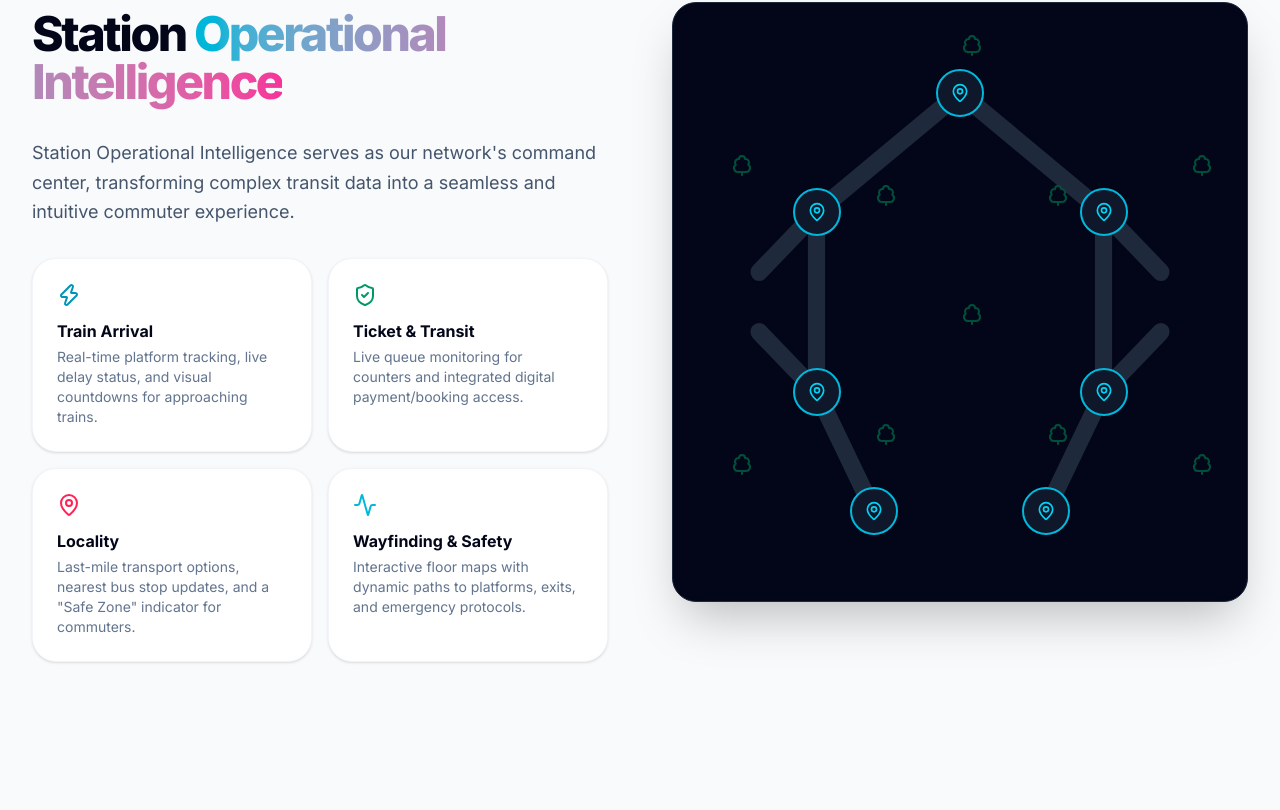
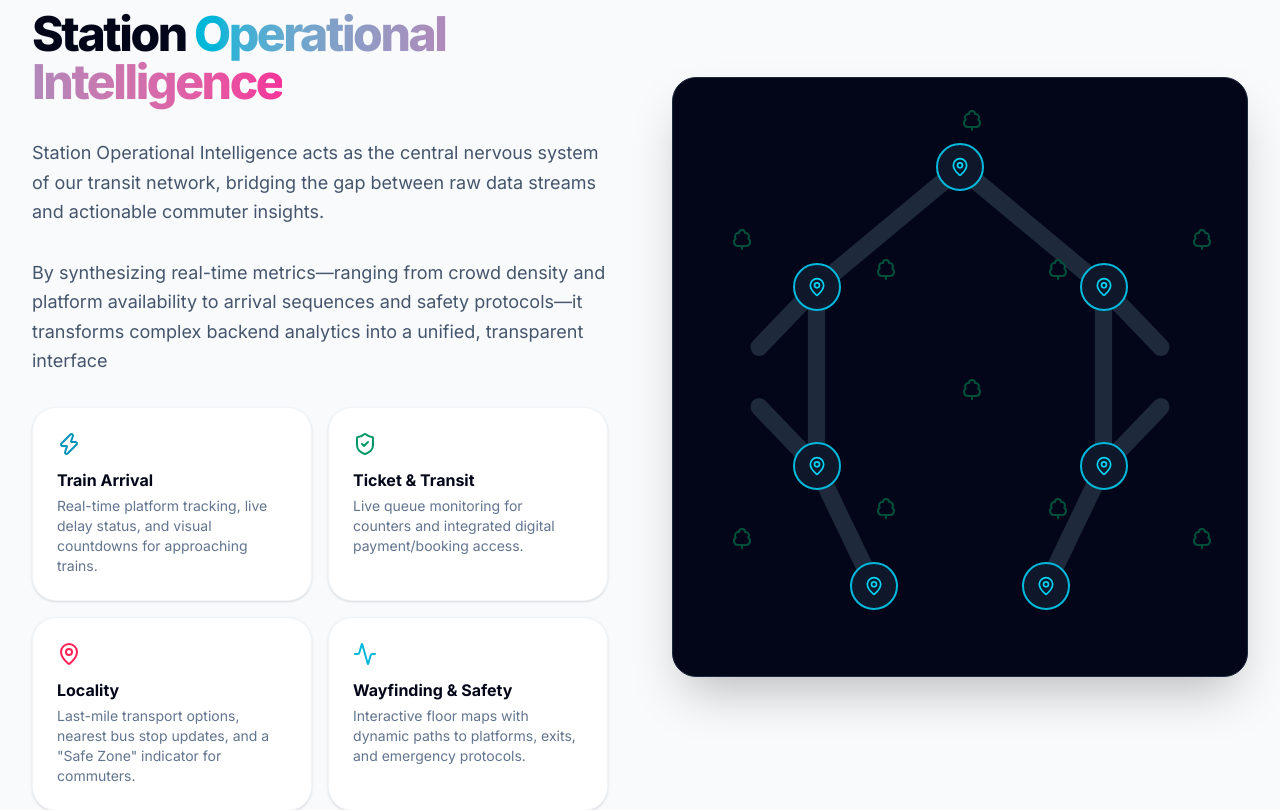
Before and after one commit to Vibhav11Krishna/Metro-Mitra, a Next.js app: page / in a window 1280 px wide. Shown: the part 3990-4800 px from the top of the page. Built offline with nearby package versions, Linux system fonts and the light colour scheme.

Commit message:
station operational intelligence page fixed

```diff
--- a/components/stations/StationSection.tsx
+++ b/components/stations/StationSection.tsx
@@ -1,16 +1,15 @@
 "use client";
 import { useState } from "react";
-import { useRouter } from "next/navigation";
-import { MapPin, TreeDeciduous, Zap, ShieldCheck, Activity, X } from "lucide-react";
+import { MapPin, TreeDeciduous, Zap, ShieldCheck, Activity, X, Utensils, Bath, Bus, Route, Clock, CreditCard, Layers3, Info } from "lucide-react";
 
 const stations = [
-  { id: "patna-junction", name: "Patna Junction", x: 50, y: 15, floors: 3, nextArrival: "2 mins", ticketFair: "₹20", route: "Line A ", nextStation: "Vikas Bhawan", crowdDensity: "High" },
-  { id: "vikas-bhawan", name: "Vikas Bhawan", x: 25, y: 35, floors: 2, nextArrival: "5 mins", ticketFair: "₹15", route: "Line D ", nextStation: "Patna Zoo", crowdDensity: "Moderate" },
-  { id: "gandhi-maidan", name: "Gandhi Maidan", x: 75, y: 35, floors: 4, nextArrival: "1 min", ticketFair: "₹25", route: "Line B ", nextStation: "Raja Bazar", crowdDensity: "Very High" },
-  { id: "patna-zoo", name: "Patna Zoo", x: 25, y: 65, floors: 2, nextArrival: "8 mins", ticketFair: "₹15", route: "Line A ", nextStation: "Jagdeopath", crowdDensity: "Low" },
-  { id: "raja-bazar", name: "Raja Bazar", x: 75, y: 65, floors: 3, nextArrival: "4 mins", ticketFair: "₹20", route: "Line C ", nextStation: "RPS More", crowdDensity: "Moderate" },
-  { id: "jagdeopath", name: "Jagdeopath", x: 35, y: 85, floors: 2, nextArrival: "10 mins", ticketFair: "₹10", route: "Line A ", nextStation: "End of Line", crowdDensity: "Low" },
-  { id: "rps-more", name: "RPS More", x: 65, y: 85, floors: 2, nextArrival: "7 mins", ticketFair: "₹15", route: "Line B ", nextStation: "End of Line", crowdDensity: "Moderate" },
+  { id: "patna-junction", name: "Patna Junction", x: 50, y: 15, floors: 3, nextArrival: "2 mins", ticketFair: "₹20", route: "Line A ", nextStation: "Vikas Bhawan", crowdDensity: "High", foodCourt: "Available", washroom: "Available", transport: "Bus, Auto" },
+  { id: "vikas-bhawan", name: "Vikas Bhawan", x: 25, y: 35, floors: 2, nextArrival: "5 mins", ticketFair: "₹15", route: "Line D ", nextStation: "Patna Zoo", crowdDensity: "Moderate", foodCourt: "Not Available", washroom: "Available", transport: "Auto" },
+  { id: "gandhi-maidan", name: "Gandhi Maidan", x: 75, y: 35, floors: 4, nextArrival: "1 min", ticketFair: "₹25", route: "Line B ", nextStation: "Raja Bazar", crowdDensity: "Very High", foodCourt: "Available", washroom: "Available", transport: "Bus, Auto" },
+  { id: "patna-zoo", name: "Patna Zoo", x: 25, y: 65, floors: 2, nextArrival: "8 mins", ticketFair: "₹15", route: "Line A ", nextStation: "Jagdeopath", crowdDensity: "Low", foodCourt: "Not Available", washroom: "Available", transport: "Auto" },
+  { id: "raja-bazar", name: "Raja Bazar", x: 75, y: 65, floors: 3, nextArrival: "4 mins", ticketFair: "₹20", route: "Line C ", nextStation: "RPS More", crowdDensity: "Moderate", foodCourt: "Available", washroom: "Available", transport: "Bus, Taxi" },
+  { id: "jagdeopath", name: "Jagdeopath", x: 35, y: 85, floors: 2, nextArrival: "10 mins", ticketFair: "₹10", route: "Line A ", nextStation: "End of Line", crowdDensity: "Low", foodCourt: "Not Available", washroom: "Not Available", transport: "Auto" },
+  { id: "rps-more", name: "RPS More", x: 65, y: 85, floors: 2, nextArrival: "7 mins", ticketFair: "₹15", route: "Line B ", nextStation: "End of Line", crowdDensity: "Moderate", foodCourt: "Available", washroom: "Available", transport: "Bus, Auto" },
 ];
 
 const trackPath = `M 50 15 L 25 35 M 50 15 L 75 35 M 25 35 L 25 65 M 75 35 L 75 65 M 25 65 L 35 85 M 75 65 L 65 85 M 25 35 L 15 45 M 75 35 L 85 45 M 25 65 L 15 55 M 75 65 L 85 55`;
@@ -22,137 +21,58 @@ const trees = [
 ];
 
 export default function StationSection() {
-  const router = useRouter();
   const [hoveredStation, setHoveredStation] = useState<string | null>(null);
   const [activeStation, setActiveStation] = useState<typeof stations[0] | null>(null);
 
   return (
     <section id="stations" className="py-24 px-8 bg-slate-50 relative">
       <div className="max-w-7xl mx-auto grid lg:grid-cols-2 gap-16 items-center">
-
         {activeStation && (
           <div className="fixed inset-0 z-50 flex items-center justify-center p-4 bg-slate-950/60 backdrop-blur-sm animate-in fade-in duration-200">
             <div className="bg-white p-8 rounded-3xl max-w-sm w-full relative shadow-2xl">
-      <button
-        onClick={() => setActiveStation(null)}
-        className="absolute top-4 right-4 p-2 hover:bg-slate-100 rounded-full transition-colors"
-      >
-        <X size={20} />
-      </button>
-
+              <button onClick={() => setActiveStation(null)} className="absolute top-4 right-4 p-2 hover:bg-slate-100 rounded-full transition-colors"><X size={20} /></button>
               <h3 className="text-2xl font-bold text-slate-950 mb-6">{activeStation.name}</h3>
 
               <div className="space-y-4">
-        <div className="flex justify-between border-b pb-2">
-          <span className="text-slate-500">Route</span>
-          <span className="font-bold text-slate-900">{activeStation.route}</span>
-        </div>
-        <div className="flex justify-between border-b pb-2">
-          <span className="text-slate-500">Next Stop</span>
-          <span className="font-bold text-slate-900">{activeStation.nextStation}</span>
-        </div>
-        <div className="flex justify-between border-b pb-2">
-          <span className="text-slate-500">Crowd Density</span>
-          <span className={`font-bold ${
-            activeStation.crowdDensity === 'Very High' ? 'text-red-700' :
-            activeStation.crowdDensity === 'High' ? 'text-red-500' :
-            activeStation.crowdDensity === 'Moderate' ? 'text-amber-500' : 'text-emerald-600'
-          }`}>
-            {activeStation.crowdDensity}
-          </span>
-        </div>
-        <div className="flex justify-between border-b pb-2">
-          <span className="text-slate-500">Floors</span>
-          <span className="font-bold text-slate-900">{activeStation.floors}</span>
-        </div>
-        <div className="flex justify-between border-b pb-2">
-          <span className="text-slate-500">Next Train</span>
-          <span className="font-bold text-cyan-600">{activeStation.nextArrival}</span>
-        </div>
-        <div className="flex justify-between border-b pb-2">
-          <span className="text-slate-500">Ticket Fair</span>
-          <span className="font-bold text-emerald-600">{activeStation.ticketFair}</span>
-        </div>
-        <div className="flex justify-between border-b pb-2">
-          <span className="text-slate-500">System Status</span>
-          <span className="font-bold text-emerald-600">Operational</span>
+                <div className="flex items-center justify-between border-b pb-2"><div className="flex items-center gap-2 text-slate-500"><Route size={16} /><span className="text-sm">Route</span></div><span className="font-bold text-slate-900">{activeStation.route}</span></div>
+                <div className="flex items-center justify-between border-b pb-2"><div className="flex items-center gap-2 text-slate-500"><MapPin size={16} /><span className="text-sm">Next Stop</span></div><span className="font-bold text-slate-900">{activeStation.nextStation}</span></div>
+                <div className="flex items-center justify-between border-b pb-2"><div className="flex items-center gap-2 text-slate-500"><Activity size={16} /><span className="text-sm">Crowd Density</span></div><span className={`font-bold ${activeStation.crowdDensity === 'Very High' ? 'text-red-700' : activeStation.crowdDensity === 'High' ? 'text-red-500' : activeStation.crowdDensity === 'Moderate' ? 'text-amber-500' : 'text-emerald-600'}`}>{activeStation.crowdDensity}</span></div>
+                <div className="flex items-center justify-between border-b pb-2"><div className="flex items-center gap-2 text-slate-500"><Layers3 size={16} /><span className="text-sm">Floors</span></div><span className="font-bold text-slate-900">{activeStation.floors}</span></div>
+                <div className="flex items-center justify-between border-b pb-2"><div className="flex items-center gap-2 text-slate-500"><Clock size={16} /><span className="text-sm">Next Train</span></div><span className="font-bold text-cyan-600">{activeStation.nextArrival}</span></div>
+                <div className="flex items-center justify-between border-b pb-2"><div className="flex items-center gap-2 text-slate-500"><CreditCard size={16} /><span className="text-sm">Ticket Fair</span></div><span className="font-bold text-emerald-600">{activeStation.ticketFair}</span></div>
+                <div className="flex items-center justify-between border-b pb-2"><div className="flex items-center gap-2 text-slate-500"><Info size={16} /><span className="text-sm">System Status</span></div><span className="font-bold text-emerald-600">Operational</span></div>
+
+                <div className="space-y-4 pt-4 border-t border-slate-100">
+                  <div className="flex items-center justify-between"><div className="flex items-center gap-2 text-slate-500"><Utensils size={16} /> <span className="text-sm">Food Court</span></div><span className={`font-bold ${activeStation.foodCourt === 'Available' ? 'text-emerald-600' : 'text-red-500'}`}>{activeStation.foodCourt}</span></div>
+                  <div className="flex items-center justify-between"><div className="flex items-center gap-2 text-slate-500"><Bath size={16} /> <span className="text-sm">Washroom</span></div><span className={`font-bold ${activeStation.washroom === 'Available' ? 'text-emerald-600' : 'text-red-500'}`}>{activeStation.washroom}</span></div>
+                  <div className="flex items-center justify-between"><div className="flex items-center gap-2 text-slate-500"><Bus size={16} /> <span className="text-sm">Transport</span></div><span className="font-bold text-slate-900 text-right">{activeStation.transport}</span></div>
                 </div>
               </div>
-
-      <button
-        onClick={() => setActiveStation(null)}
-        className="w-full mt-8 py-3 bg-slate-900 text-white rounded-xl font-bold hover:bg-slate-800 transition-all"
-      >
-        Close Details
-      </button>
+              <button onClick={() => setActiveStation(null)} className="w-full mt-8 py-3 bg-slate-900 text-white rounded-xl font-bold hover:bg-slate-800 transition-all">Close Details</button>
             </div>
           </div>
         )}
 
         <div className="space-y-8">
-          <div className="inline-flex items-center gap-2 px-4 py-2 bg-cyan-100 text-cyan-700 rounded-full text-sm font-bold">
-            <Activity size={16} /> Live Network Topology
-          </div>
-
-          <h3 className="text-5xl font-extrabold tracking-tighter text-slate-950">
-            Station{" "}
-            <span className="text-transparent bg-clip-text bg-gradient-to-r from-cyan-500 to-pink-500">Operational Intelligence</span>
-          </h3>
-
-          <p className="text-lg text-slate-600 leading-relaxed">
-            Station Operational Intelligence serves as our network's command center, transforming complex transit data into a seamless and intuitive commuter experience.
-          </p>
-
+          <div className="inline-flex items-center gap-2 px-4 py-2 bg-cyan-100 text-cyan-700 rounded-full text-sm font-bold"><Activity size={16} /> Live Network Topology</div>
+          <h3 className="text-5xl font-extrabold tracking-tighter text-slate-950">Station <span className="text-transparent bg-clip-text bg-gradient-to-r from-cyan-500 to-pink-500">Operational Intelligence</span></h3>
+          <p className="text-lg text-slate-600 leading-relaxed">Station Operational Intelligence acts as the central nervous system of our transit network, bridging the gap between raw data streams and actionable commuter insights. </p>
+          <p className="text-lg text-slate-600 leading-relaxed">By synthesizing real-time metrics—ranging from crowd density and platform availability to arrival sequences and safety protocols—it transforms complex backend analytics into a unified, transparent interface</p>
           <div className="grid sm:grid-cols-2 gap-4">
-            <div className="p-6 bg-white rounded-3xl border border-slate-100 shadow-sm flex flex-col h-full">
-              <Zap className="text-cyan-600 mb-3" />
-              <h4 className="font-bold text-slate-950 mb-1">Train Arrival</h4>
-              <p className="text-sm text-slate-500 flex-grow">Real-time platform tracking, live delay status, and visual countdowns for approaching trains.</p>
-            </div>
-            <div className="p-6 bg-white rounded-3xl border border-slate-100 shadow-sm flex flex-col h-full">
-              <ShieldCheck className="text-emerald-600 mb-3" />
-              <h4 className="font-bold text-slate-950 mb-1">Ticket & Transit</h4>
-              <p className="text-sm text-slate-500 flex-grow">Live queue monitoring for counters and integrated digital payment/booking access.</p>
-            </div>
-            <div className="p-6 bg-white rounded-3xl border border-slate-100 shadow-sm flex flex-col h-full">
-              <MapPin className="text-rose-500 mb-3" />
-              <h4 className="font-bold text-slate-950 mb-1">Locality</h4>
-              <p className="text-sm text-slate-500 flex-grow">Last-mile transport options, nearest bus stop updates, and a "Safe Zone" indicator for commuters.</p>
-            </div>
-            <div className="p-6 bg-white rounded-3xl border border-slate-100 shadow-sm flex flex-col h-full">
-              <Activity className="text-cyan-500 mb-3" />
-              <h4 className="font-bold text-slate-950 mb-1">Wayfinding & Safety</h4>
-              <p className="text-sm text-slate-500 flex-grow">Interactive floor maps with dynamic paths to platforms, exits, and emergency protocols.</p>
-            </div>
+            <div className="p-6 bg-white rounded-3xl border border-slate-100 shadow-sm flex flex-col h-full"><Zap className="text-cyan-600 mb-3" /><h4 className="font-bold text-slate-950 mb-1">Train Arrival</h4><p className="text-sm text-slate-500 flex-grow">Real-time platform tracking, live delay status, and visual countdowns for approaching trains.</p></div>
+            <div className="p-6 bg-white rounded-3xl border border-slate-100 shadow-sm flex flex-col h-full"><ShieldCheck className="text-emerald-600 mb-3" /><h4 className="font-bold text-slate-950 mb-1">Ticket & Transit</h4><p className="text-sm text-slate-500 flex-grow">Live queue monitoring for counters and integrated digital payment/booking access.</p></div>
+            <div className="p-6 bg-white rounded-3xl border border-slate-100 shadow-sm flex flex-col h-full"><MapPin className="text-rose-500 mb-3" /><h4 className="font-bold text-slate-950 mb-1">Locality</h4><p className="text-sm text-slate-500 flex-grow">Last-mile transport options, nearest bus stop updates, and a "Safe Zone" indicator for commuters.</p></div>
+            <div className="p-6 bg-white rounded-3xl border border-slate-100 shadow-sm flex flex-col h-full"><Activity className="text-cyan-500 mb-3" /><h4 className="font-bold text-slate-950 mb-1">Wayfinding & Safety</h4><p className="text-sm text-slate-500 flex-grow">Interactive floor maps with dynamic paths to platforms, exits, and emergency protocols.</p></div>
           </div>
         </div>
 
         <div className="h-[600px] w-full bg-slate-950 rounded-3xl relative overflow-hidden shadow-2xl border border-slate-800">
-          <svg className="absolute inset-0 w-full h-full" viewBox="0 0 100 100" preserveAspectRatio="none">
-            <path d={trackPath} fill="transparent" stroke="#1e293b" strokeWidth="3" strokeLinecap="round" />
-          </svg>
-
-          {trees.map((t, i) => (
-            <TreeDeciduous key={i} className="absolute text-emerald-900" size={24} style={{ left: `${t.x}%`, top: `${t.y}%` }} />
-          ))}
-
+          <svg className="absolute inset-0 w-full h-full" viewBox="0 0 100 100" preserveAspectRatio="none"><path d={trackPath} fill="transparent" stroke="#1e293b" strokeWidth="3" strokeLinecap="round" /></svg>
+          {trees.map((t, i) => (<TreeDeciduous key={i} className="absolute text-emerald-900" size={24} style={{ left: `${t.x}%`, top: `${t.y}%` }} />))}
           {stations.map((st) => (
             <div key={st.id} className="absolute z-30" style={{ left: `${st.x}%`, top: `${st.y}%` }}>
-              <button
-                onClick={() => setActiveStation(st)}
-                onMouseEnter={() => setHoveredStation(st.name)}
-                onMouseLeave={() => setHoveredStation(null)}
-                className="p-3 bg-slate-900 rounded-full border-2 border-cyan-500 hover:bg-cyan-600 transition-all"
-                style={{ transform: "translate(-50%, -50%)" }}
-              >
-                <MapPin size={20} className="text-cyan-400" />
-              </button>
-
-              <div className={`absolute top-8 left-1/2 -translate-x-1/2 w-40 text-center transition-opacity ${hoveredStation === st.name ? "opacity-100" : "opacity-0"}`}>
-                <span className="text-[10px] font-bold text-cyan-400 bg-slate-900 px-3 py-1 rounded-full shadow-lg uppercase whitespace-nowrap">
-                  {st.name}
-                </span>
-              </div>
+              <button onClick={() => setActiveStation(st)} onMouseEnter={() => setHoveredStation(st.name)} onMouseLeave={() => setHoveredStation(null)} className="p-3 bg-slate-900 rounded-full border-2 border-cyan-500 hover:bg-cyan-600 transition-all" style={{ transform: "translate(-50%, -50%)" }}><MapPin size={20} className="text-cyan-400" /></button>
+              <div className={`absolute top-8 left-1/2 -translate-x-1/2 w-40 text-center transition-opacity ${hoveredStation === st.name ? "opacity-100" : "opacity-0"}`}><span className="text-[10px] font-bold text-cyan-400 bg-slate-900 px-3 py-1 rounded-full shadow-lg uppercase whitespace-nowrap">{st.name}</span></div>
             </div>
           ))}
         </div>
```
Lines whose indentation alone changed are shown as unchanged.
